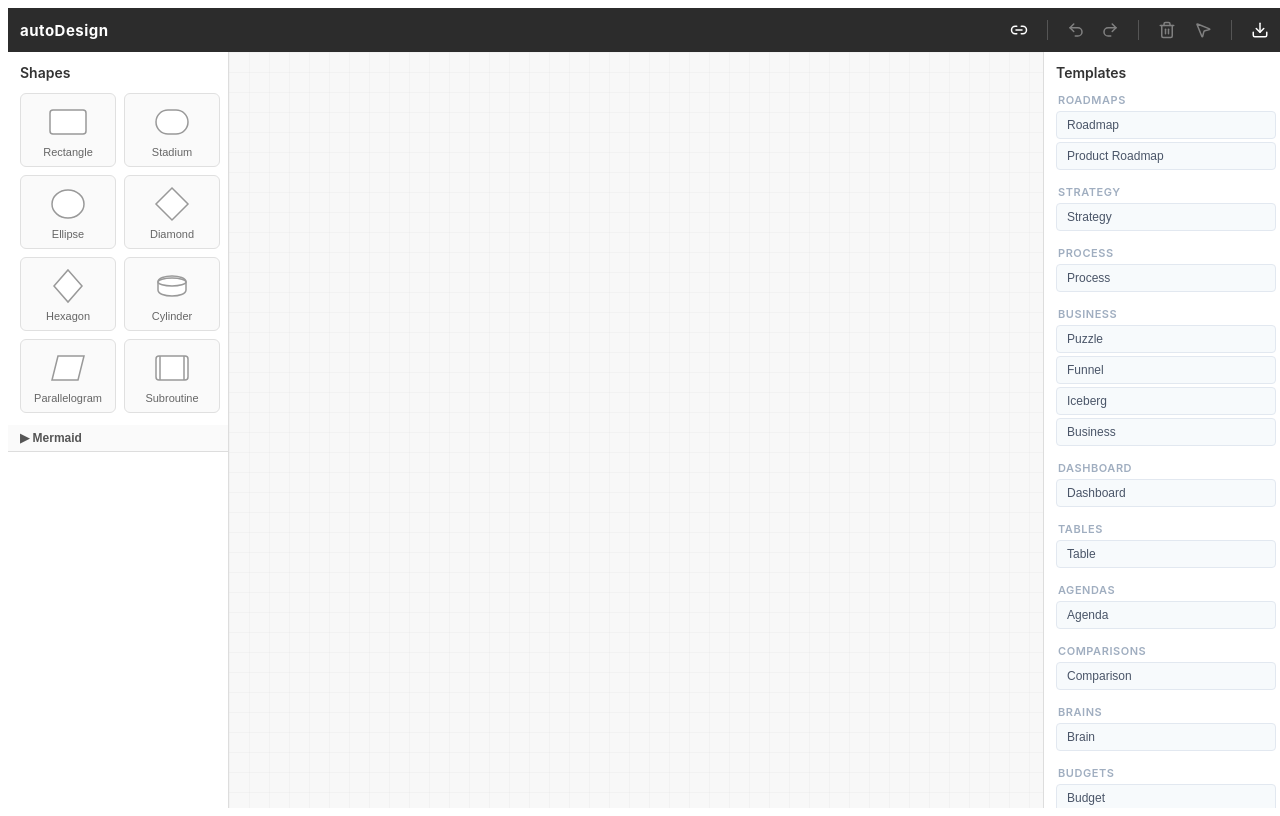
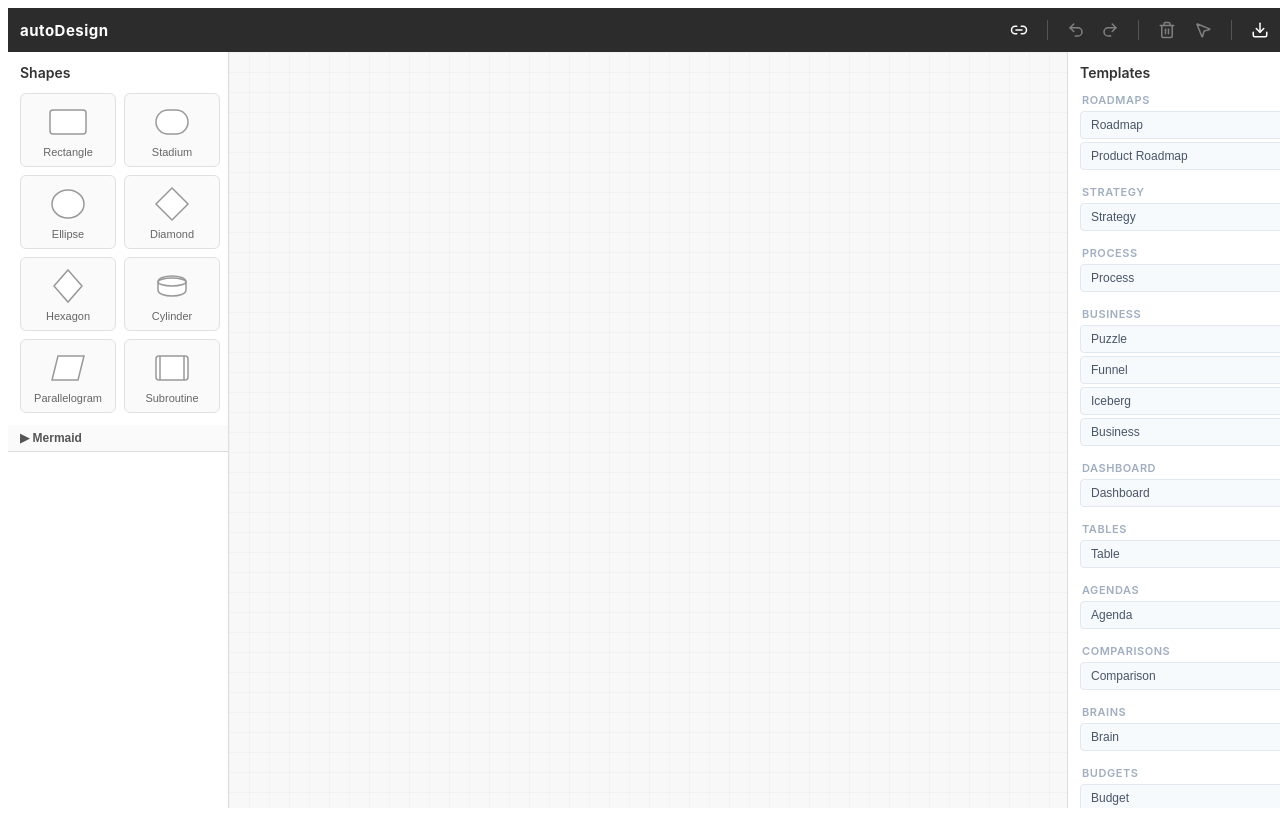
Before and after one commit to etcomment/autoDesign, a React (Vite) app: page / in a window 1280 px wide. Built offline with nearby package versions, Linux system fonts and the light colour scheme.

Commit message:
fix(templates): panneau dans colonne droite dédiée (rightPanels) — plus de overflow hidden

```diff
--- a/src/App.tsx
+++ b/src/App.tsx
@@ -55,8 +55,10 @@ export function App() {
         <div style={styles.canvas}>
           <Canvas />
         </div>
-        <PropertiesPanel />
-        <TemplatePanel />
+        <div style={styles.rightPanels}>
+          <PropertiesPanel />
+          <TemplatePanel />
+        </div>
       </div>
     </div>
   )
@@ -89,4 +91,12 @@ const styles: Record<string, React.CSSProperties> = {
     overflow: 'hidden',
     position: 'relative',
   },
+  rightPanels: {
+    display: 'flex',
+    flexDirection: 'column',
+    minWidth: 220,
+    maxWidth: 220,
+    overflow: 'auto',
+    borderLeft: '1px solid #ddd',
+  },
 }
--- a/src/templates/panels/TemplatePanel.tsx
+++ b/src/templates/panels/TemplatePanel.tsx
@@ -172,13 +172,11 @@ const styles: Record<string, React.CSSProperties> = {
   panel: {
     width: 220,
     background: '#ffffff',
-    borderLeft: '1px solid #ddd',
     padding: 12,
     overflowY: 'auto',
     display: 'flex',
     flexDirection: 'column',
     gap: 0,
-    maxHeight: '100vh',
   },
   title: {
     fontSize: 14,
```
